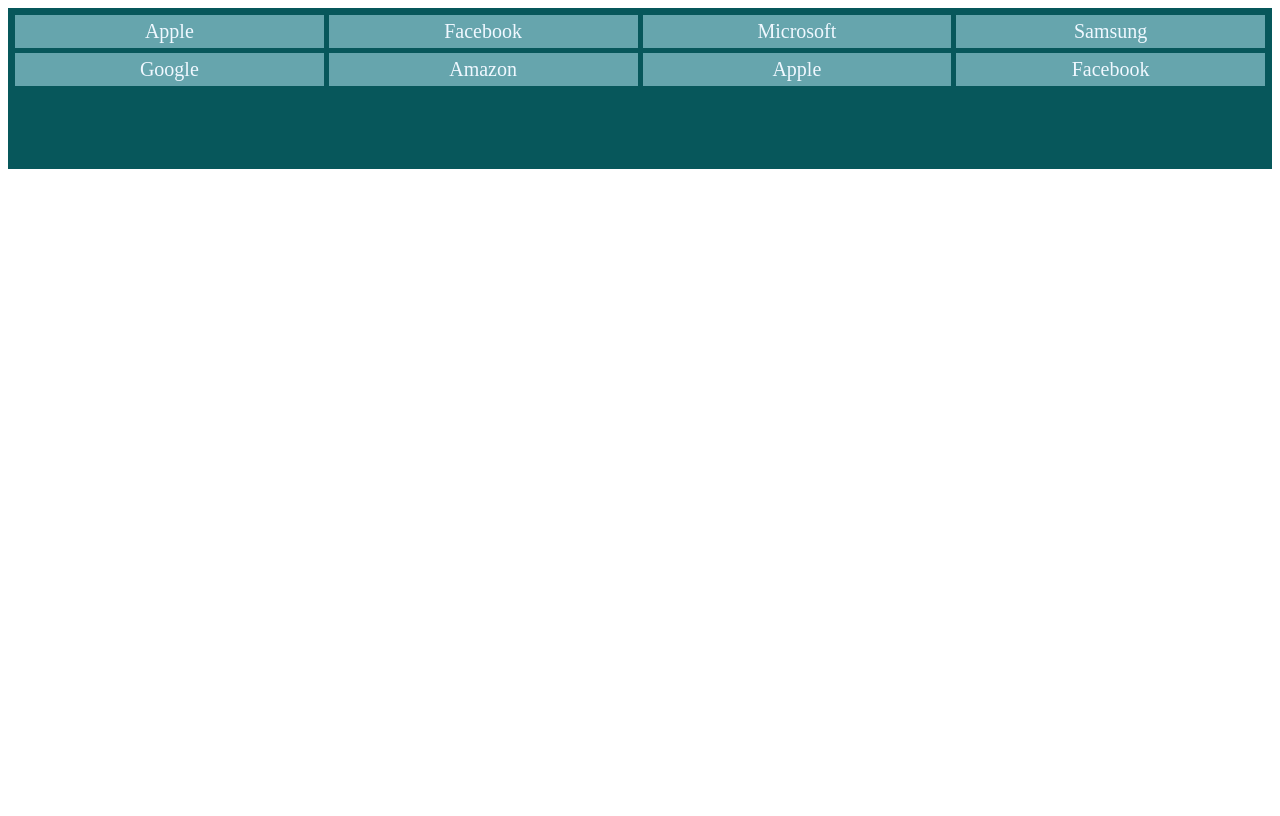
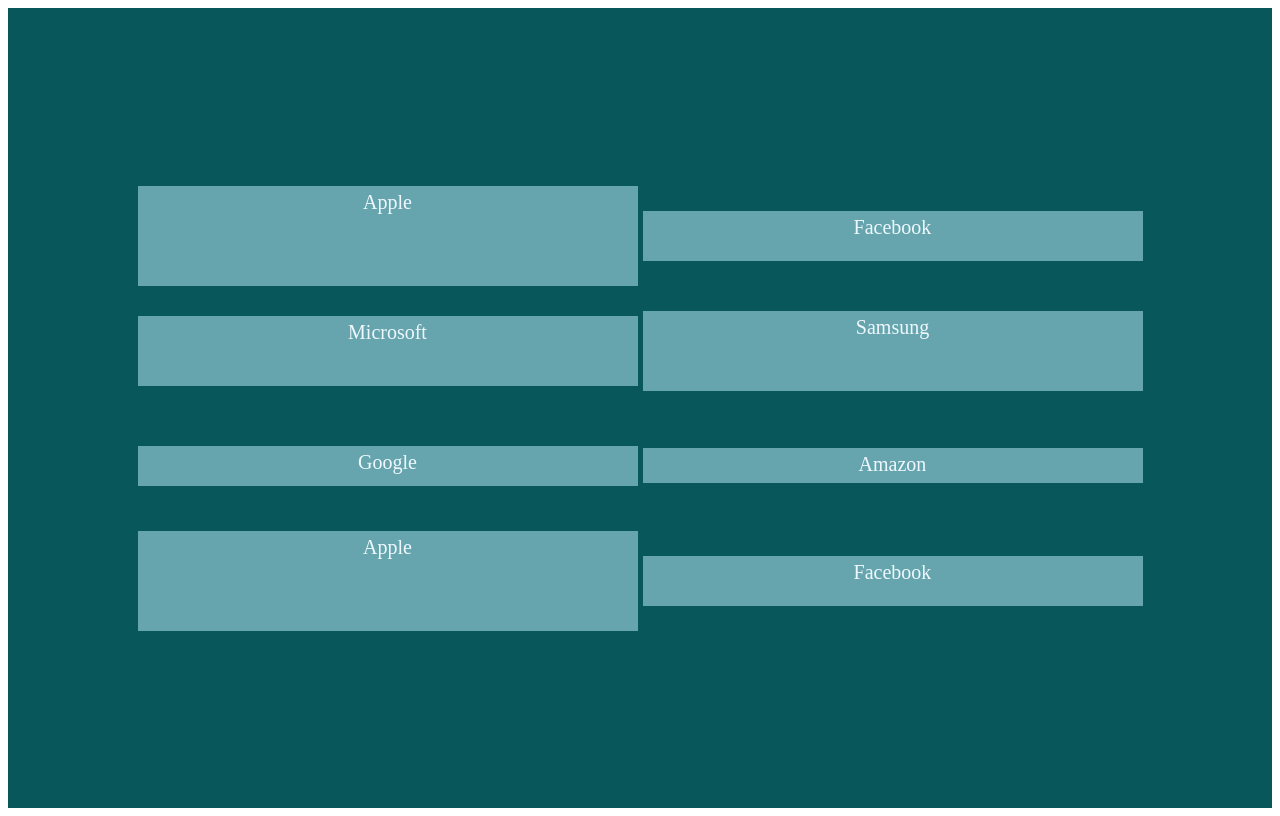
Before and after one commit to reincoon/Udemy-Complete-WebDev-Course-2022, a plain HTML site: page Complete WebDev Course 2022/Grid/Grid/8. Align grid items - Start here/index.html in a window 1280 px wide. Drawn offline with Linux system fonts and the light colour scheme.

Commit message:
Update styling.css

```diff
--- a/Complete WebDev Course 2022/Grid/Grid/8. Align grid items - Start here/styling.css
+++ b/Complete WebDev Course 2022/Grid/Grid/8. Align grid items - Start here/styling.css
@@ -5,13 +5,28 @@
 
 /*grid container*/
 .container1{
+    height: 100vh;
     background-color: #07575B;
 /*    mention nested grids*/
     display: grid;
-    grid-template-rows: repeat(4, 1fr);
-    grid-template-columns: repeat(auto-fill, minmax(300px, 1fr));
+    grid-template-rows: repeat(4, 110px);
+    /* grid-template-columns: repeat(auto-fill, minmax(300px, 1fr)); */
+grid-template-columns: repeat(auto-fill, 500px);
     grid-gap: 5px;
     padding: 7px;
+    /*      align items vertically inside their row*/
+    /* align-items: center; */
+    /*      align items horizontally inside their columns*/
+    /* justify-items: center; */
+    /*      align and justify can be replaced with "place-items: vertical horisontal;"*/
+    place-items: center stretch;
+
+    /*      align the whole content vertically*/
+    /* align-content: center; */
+    /*      align the whole grid horizontally*/
+    /* justify-content: center; */
+    /*      above code can be replaced with the code below: "place-content: align-content(vertical) justify-content(horizontal)"*/
+    place-content: center center;
 }
 
 /*grid items*/
@@ -22,3 +37,27 @@
     font-size: 20px;
     padding: 5px;
 }
+
+.apple{
+    height: 100px;
+}
+
+.facebook{
+    height: 50px;
+}
+
+.microsoft{
+    height: 70px;
+}
+
+.samsung{
+    height: 80px;
+}
+
+.google{
+    height: 40px;
+}
+
+.amazon{
+    height: 35px;
+}
```
